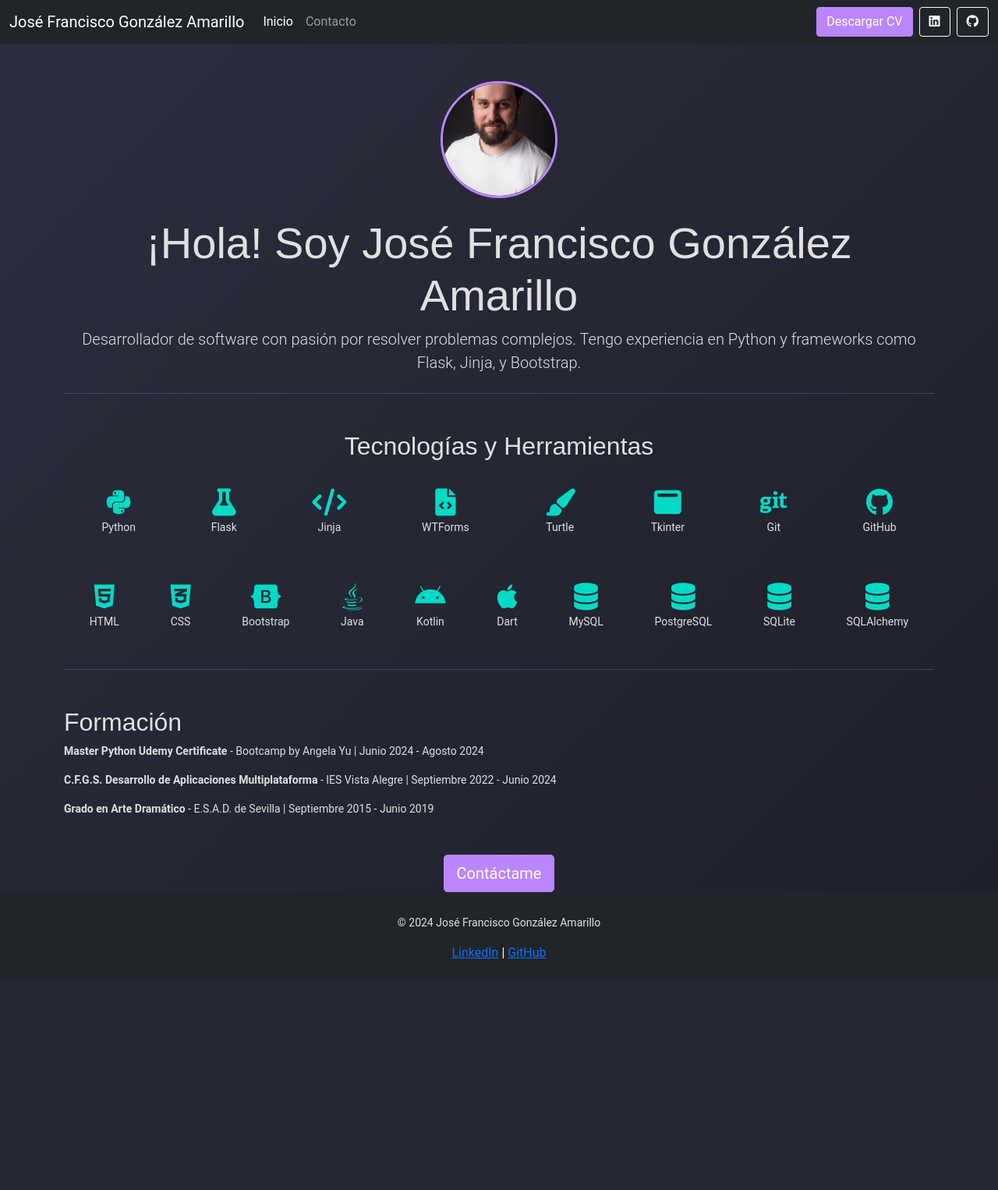
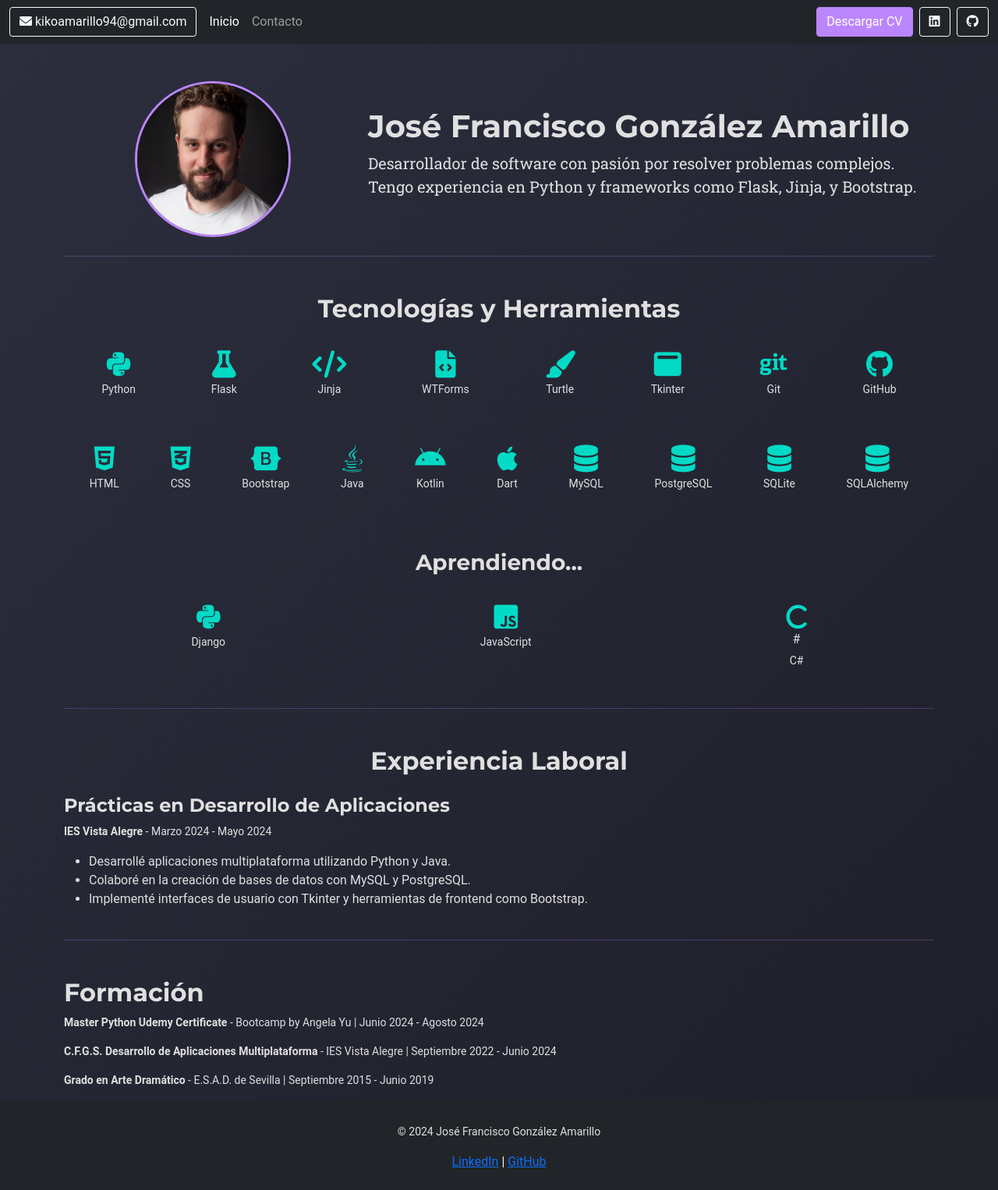
Before and after one commit to KikolasDEV/portfolio, a Flask app: page / in a window 1280 px wide. Shown: the whole page at 78% size. Before the commit the page ends 1229 px from the top, so only its background shows below. Run offline with Flask 3, Linux system fonts and the light colour scheme.

Commit message:
portfolio 1.5

```diff
--- a/static/css/style.css
+++ b/static/css/style.css
@@ -1,3 +1,6 @@
+/* Fuentes de Google */
+@import url('https://fonts.googleapis.com/css2?family=Montserrat:wght@700&family=Roboto+Slab:wght@400&display=swap');
+
 /* Paleta de colores oscuros con gradientes */
 body {
     background: linear-gradient(135deg, #2C2E3E, #1E1F29);
@@ -5,9 +8,22 @@ body {
     font-family: 'Roboto', sans-serif;
 }
 
+/* Estilo de los títulos */
 h1, h2, h3, h4 {
-    font-family: 'Poppins', sans-serif;
+    font-family: 'Montserrat', sans-serif;
     color: #e0e0e0;
+}
+
+/* Estilo para la descripción */
+.descripcion {
+    font-family: 'Roboto Slab', serif;
+    color: #e0e0e0;
+}
+
+/* Ajuste del tamaño del h1 (nombre completo) */
+.nombre-completo {
+    font-size: 2.5rem; /* Ajuste para que el nombre entre en una sola línea */
+    line-height: 1.2;  /* Ajuste de la altura de línea para mejorar la legibilidad */
 }
 
 .navbar {
@@ -104,3 +120,18 @@ footer {
         font-size: 11px;
     }
 }
+
+/* Ajuste de espaciado entre la imagen y el texto */
+#sobre-mi {
+    padding-left: 15px;
+}
+
+/* Estilo para la imagen de perfil */
+.profile-image {
+    width: 200px; /* Aumenta el tamaño de la imagen */
+    height: 200px; /* Aumenta el tamaño de la imagen */
+    object-fit: cover; /* Mantiene la imagen ajustada sin deformarse */
+    object-position: 50% 5%; /* Centra la imagen en el eje Y para evitar que se corte la cara */
+    border-radius: 50%;
+    border: 3px solid #bb86fc;
+}
--- a/templates/header.html
+++ b/templates/header.html
@@ -15,10 +15,10 @@
     <!-- Navbar con enlaces a Inicio, Contacto, CV y redes sociales -->
     <nav class="navbar navbar-expand-lg navbar-dark bg-dark">
         <div class="container-fluid">
-            <a class="navbar-brand" href="/">José Francisco González Amarillo</a>
-            <button class="navbar-toggler" type="button" data-bs-toggle="collapse" data-bs-target="#navbarNav" aria-controls="navbarNav" aria-expanded="false" aria-label="Toggle navigation">
-                <span class="navbar-toggler-icon"></span>
-            </button>
+            <!-- Texto con icono de correo -->
+                <span class="btn btn-outline-light me-2">
+                    <i class="fas fa-envelope"></i> kikoamarillo94@gmail.com
+                </span>
             <div class="collapse navbar-collapse" id="navbarNav">
                 <ul class="navbar-nav me-auto">
                     <li class="nav-item">
--- a/templates/index.html
+++ b/templates/index.html
@@ -1,16 +1,26 @@
 {% include 'header.html' %}
 
 <div class="container mt-5">
-    <!-- Sección: Sobre mí con imagen -->
-    <section id="sobre-mi" class="text-center">
-        <img src="{{ url_for('static', filename='images/Kiko_Amarillo_CARA.jpg') }}" alt="José Francisco González Amarillo" class="rounded-circle mb-4" style="width: 150px; height: 150px; object-fit: cover;">
-        <h1 class="display-4">¡Hola! Soy José Francisco González Amarillo</h1>
-        <p class="lead">Desarrollador de software con pasión por resolver problemas complejos. Tengo experiencia en Python y frameworks como Flask, Jinja, y Bootstrap.</p>
+    <!-- Sección: Sobre mí con imagen y texto -->
+    <section id="sobre-mi" class="d-flex align-items-center">
+        <div class="row">
+            <!-- Imagen alineada a la izquierda -->
+            <div class="col-md-4 text-center">
+                <img src="{{ url_for('static', filename='images/Kiko_Amarillo_CARA.jpg') }}" alt="José Francisco González Amarillo" class="rounded-circle profile-image">
+            </div>
+            <!-- Texto alineado a la derecha -->
+            <div class="col-md-8 d-flex align-items-center">
+                <div>
+                    <h1 class="display-4 nombre-completo">José Francisco González Amarillo</h1>
+                    <p class="lead descripcion">Desarrollador de software con pasión por resolver problemas complejos. Tengo experiencia en Python y frameworks como Flask, Jinja, y Bootstrap.</p>
+                </div>
+            </div>
+        </div>
     </section>
 
     <hr class="my-4">
 
-    <!-- Sección: Tecnologías en 2 filas -->
+    <!-- Sección: Tecnologías y Herramientas en 2 filas -->
     <section id="tecnologias" class="mt-5">
         <h2 class="text-center">Tecnologías y Herramientas</h2>
         <div class="row justify-content-center mt-4">
@@ -93,6 +103,45 @@
                     <p>SQLAlchemy</p>
                 </div>
             </div>
+
+            <!-- Sección: Aprendiendo -->
+            <div class="col-12 mt-5">
+                <h3 class="text-center">Aprendiendo...</h3>
+                <div class="row justify-content-center mt-4">
+                    <div class="col-12 d-flex justify-content-around">
+                        <div class="technology-item">
+                            <i class="fab fa-python technology-icon"></i>
+                            <p>Django</p>
+                        </div>
+                        <div class="technology-item">
+                            <i class="fab fa-js-square technology-icon"></i>
+                            <p>JavaScript</p>
+                        </div>
+                        <div class="technology-item">
+                            <i class="fas fa-c technology-icon"></i><span class="ml-1">#</span>
+                            <p>C#</p>
+                        </div>
+                    </div>
+                </div>
+            </div>
+        </div>
+    </section>
+
+    <hr class="my-4">
+
+    <!-- Sección: Experiencia -->
+    <section id="experiencia" class="mt-5">
+        <h2 class="text-center">Experiencia Laboral</h2>
+        <div class="row mt-4">
+            <div class="col-12">
+                <h4><strong>Prácticas en Desarrollo de Aplicaciones</strong></h4>
+                <p><strong>IES Vista Alegre</strong> - Marzo 2024 - Mayo 2024</p>
+                <ul>
+                    <li>Desarrollé aplicaciones multiplataforma utilizando Python y Java.</li>
+                    <li>Colaboré en la creación de bases de datos con MySQL y PostgreSQL.</li>
+                    <li>Implementé interfaces de usuario con Tkinter y herramientas de frontend como Bootstrap.</li>
+                </ul>
+            </div>
         </div>
     </section>
 
@@ -106,9 +155,6 @@
         <p><strong>Grado en Arte Dramático</strong> - E.S.A.D. de Sevilla | Septiembre 2015 - Junio 2019</p>
     </section>
 
-    <div class="text-center mt-5">
-        <a href="/contact" class="btn btn-primary btn-lg">Contáctame</a>
-    </div>
 </div>
 
 {% include 'footer.html' %}
```
